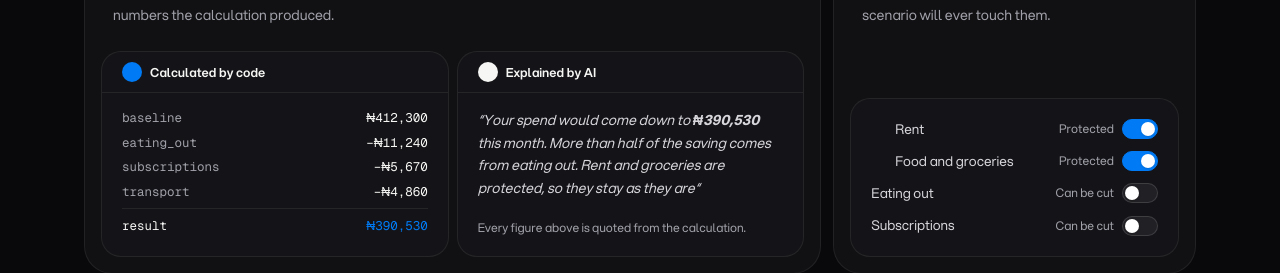
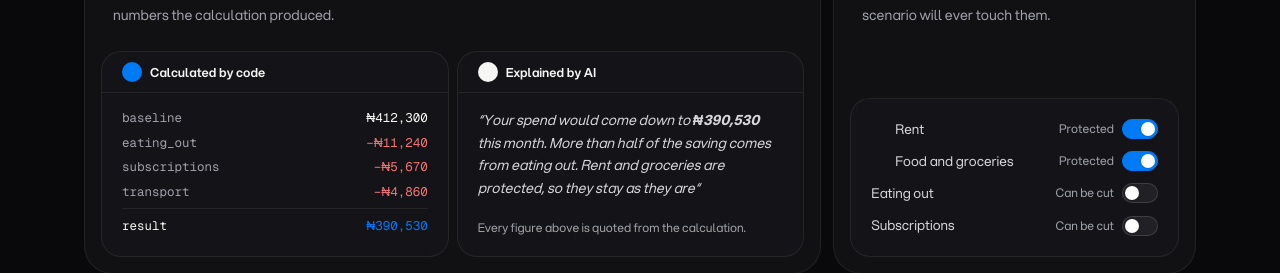
Before and after one commit to olatunjitobiloba/spendlens, a Next.js app in the folder web/: page / in a window 1280 px wide. Shown: the part 1420-1693 px from the top of the page. Built offline with nearby package versions, Linux system fonts and the light colour scheme; no server answers; some icons are missing.

Commit message:
style: add redo colors

```diff
--- a/web/components/marketing/why-spendlens.tsx
+++ b/web/components/marketing/why-spendlens.tsx
@@ -81,10 +81,10 @@ function CodeMaths() {
           Calculated by code
         </SourceLabel>
         <ul className="space-y-1.5">
-          {rows.map(([k, v]) => (
+          {rows.map(([k, v],i) => (
             <li key={k} className="flex justify-between gap-4">
               <span className="text-t3">{k}</span>
-              <span className="tabular-nums">{v}</span>
+              <span className={cn("tabular-nums", i !=0 && "text-destructive")}>{v}</span>
             </li>
           ))}
           <li className="flex justify-between gap-4 border-t border-line pt-2">
```
